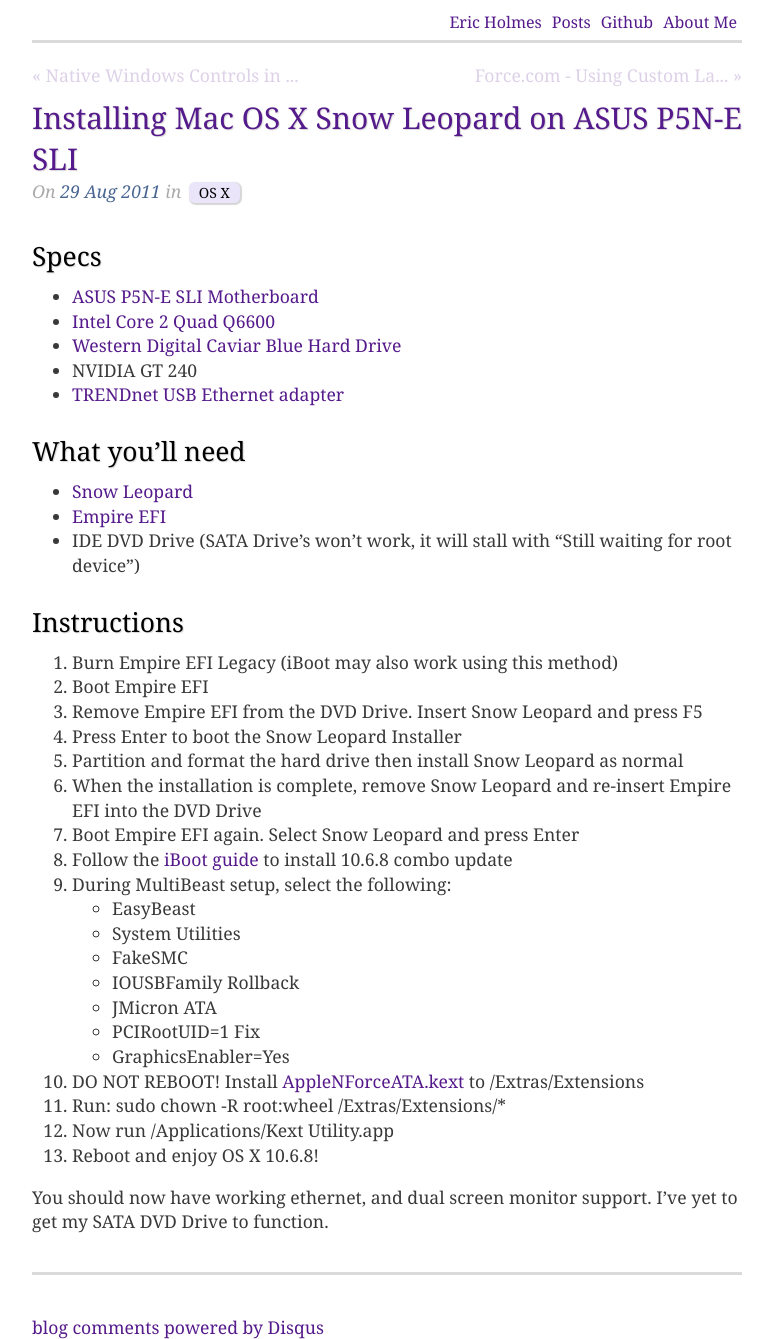
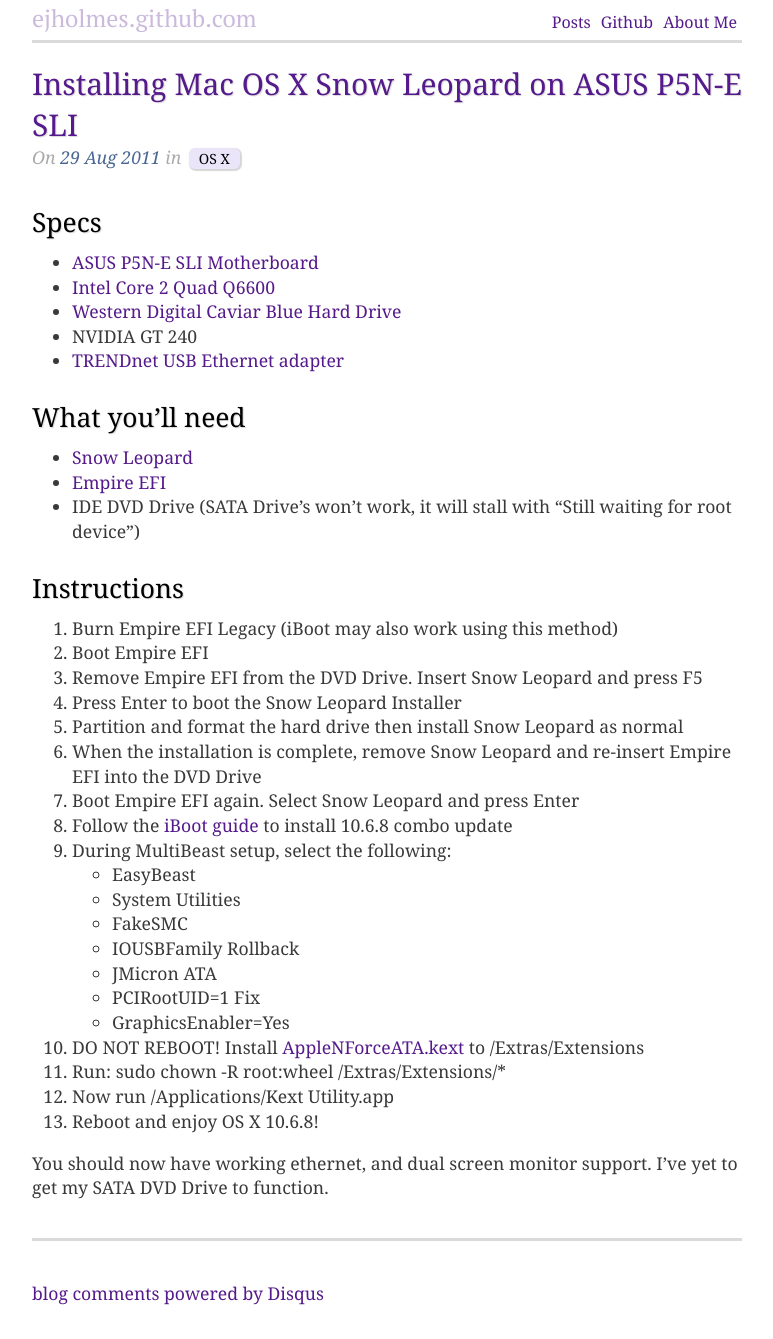
Before and after one commit to ejholmes/ejholmes.github.io, a Jekyll site: the page built from _posts/2011-08-29-installing-macosx-snow-leopard-on-asus-p5ne-sli.markdown, in a window 1280 px wide. Shown: the whole page, without its empty margins (253-1026 px from the left). Built offline with Jekyll 4.4.1, drawn with Linux system fonts in a browser that asks for light colours; nearby versions of some CDN libraries; Markdown is read by kramdown in place of the engine named in the settings; comment, search, counter and statistics services are not loaded; after the commit the page ends 1305 px from its top, so only the background shows below that.

Commit message:
Add a nice logo

```diff
--- a/_layouts/default.html
+++ b/_layouts/default.html
@@ -19,8 +19,10 @@
 <body>
 	<div id="container">
         <div id="header">
+            <div id="logo">
+                <a href="/">ejholmes.github.com</a>
+            </div>
             <ul>
-                <li class="first"><a href="/">Eric Holmes</a></li>
                 <li><a href="/posts.html">Posts</a></li>
                 <li><a target="_blank" href="http://github.com/ejholmes">Github</a></li>
                 <li><a href="/about.html">About Me</a></li>
--- a/_layouts/post.html
+++ b/_layouts/post.html
@@ -3,14 +3,5 @@
 ---
 {% assign detail = true %}
 {% assign post = page %}
-<div class="navigation">
-    {% if post.previous.url %}
-        <a class="previous" title="Previous Post: {{post.previous.title}}" href="{{post.previous.url}}">&laquo; {{post.previous.title | truncate: 30}}</a>
-    {% endif %}
-    {% if post.next.url %}
-        <a class="next" title="next Post: {{post.next.title}}" href="{{post.next.url}}">{{post.next.title | truncate: 30}} &raquo;</a>
-    {% endif %}
-    <div class="clear"></div>
-</div>
 {% include post.html %}
 {% include comments.html %}
--- a/css/screen.css
+++ b/css/screen.css
@@ -1,3 +1,4 @@
+@import url(http://fonts.googleapis.com/css?family=PT+Serif);
 /* CSS3 border radius */
 /* CSS3 box shadow */
 /* CSS3 transition */
@@ -35,7 +36,7 @@
   padding-top: 20px;
   border-top: 3px solid #dadada; }
 
-div#header #search, div#header ul {
+div#header #search, div#header ul, div#header #logo {
   position: absolute; }
 div#header #search {
   top: 0.5em;
@@ -46,6 +47,19 @@
     -moz-border-radius: 5px;
     -webkit-border-radius: 5px;
     border-radius: 5px; }
+div#header #logo {
+  font-family: 'PT Serif', Georgia, serif;
+  font-size: 1.5em;
+  top: -1.7em; }
+  div#header #logo a {
+    color: rgba(85, 26, 139, 0.3);
+    -webkit-transition: color 0.5s ease-in-out;
+    -moz-transition: color 0.5s ease-in-out;
+    -o-transition: color 0.5s ease-in-out;
+    -ms-transition: color 0.5s ease-in-out;
+    transition: color 0.5s ease-in-out; }
+    div#header #logo a:hover {
+      color: #551a8b; }
 div#header ul {
   top: -2em;
   right: 0;
@@ -121,8 +135,7 @@
     margin-bottom: 40px; }
   div#content article > h1 {
     margin: 0;
-    font-size: 1.7em;
-    /* width: 70%; */ }
+    font-size: 1.7em; }
   div#content article h2, div#content article h3, div#content article h4, div#content article h5 {
     margin: 1em 0 -0.3em 0; }
   div#content article div.meta {
```
Also changed, not shown: _sass/screen.scss (+17 -2 lines).
